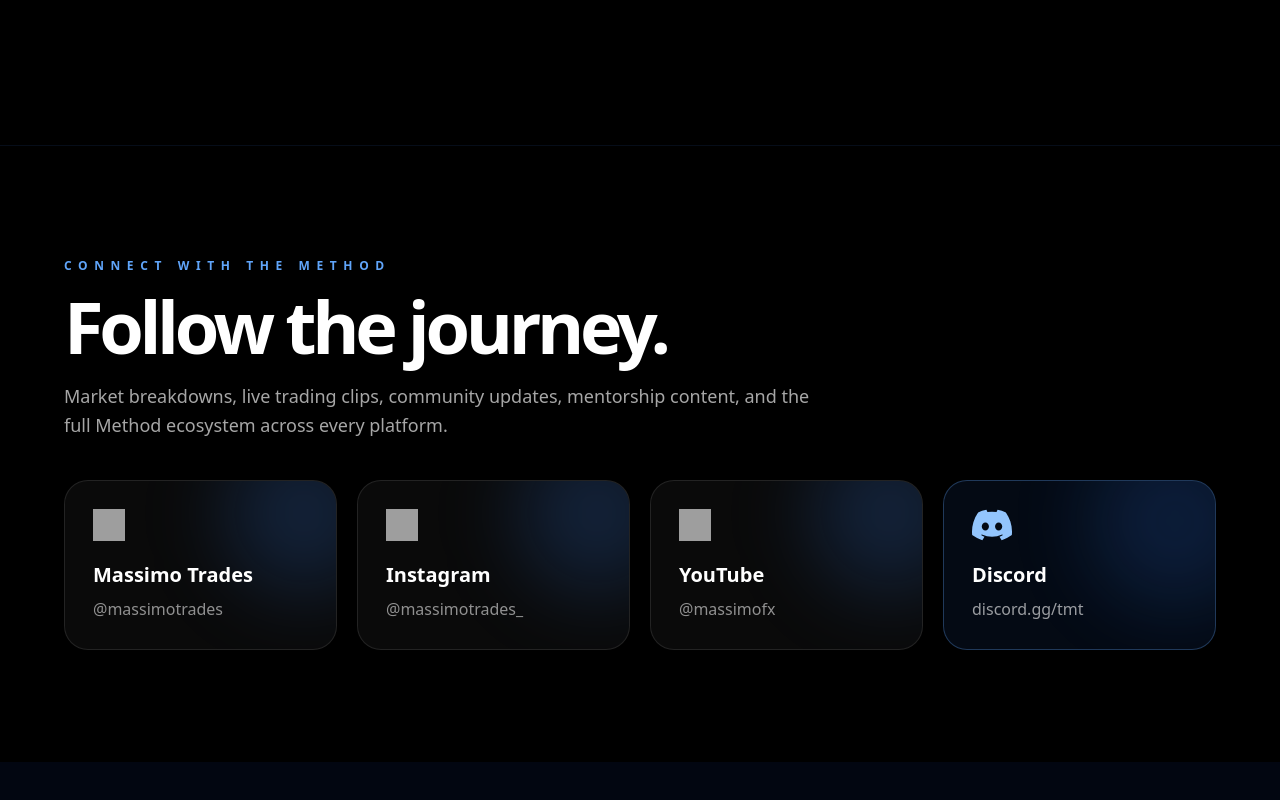
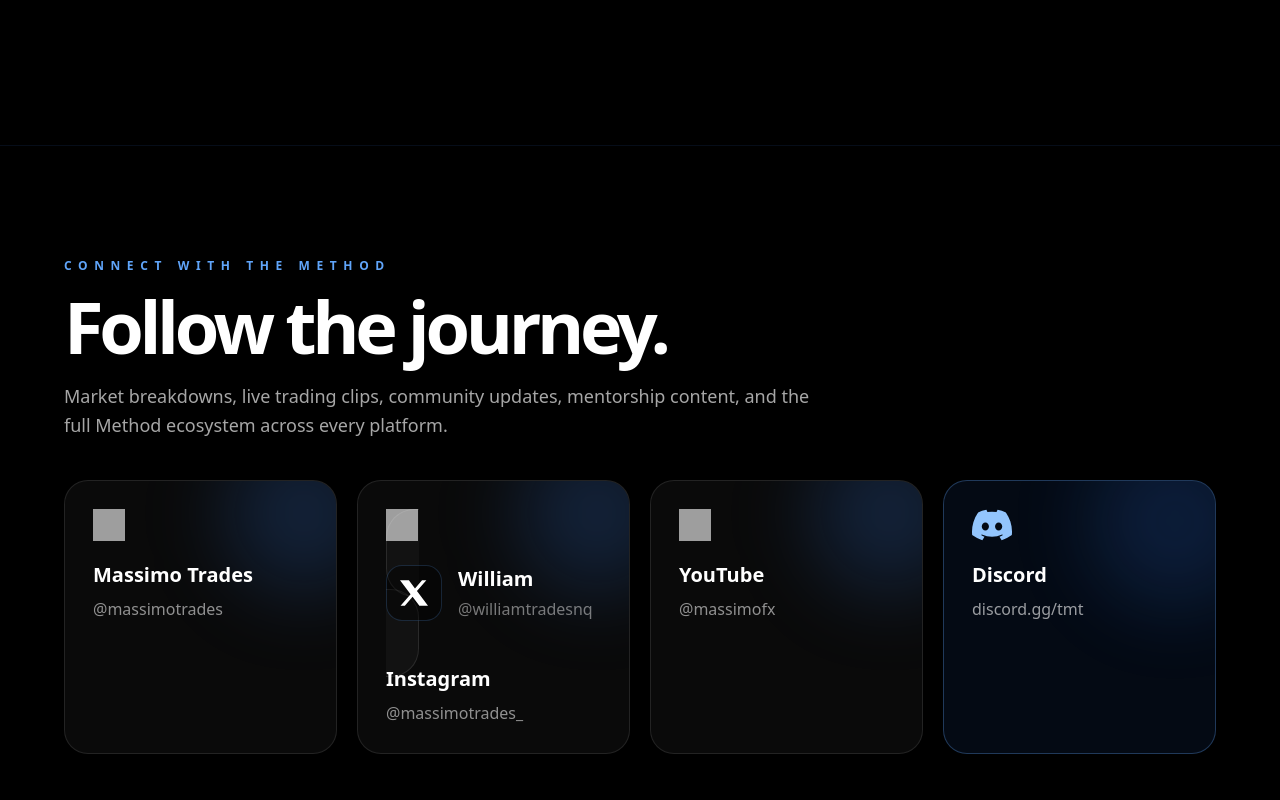
Before and after one commit to massimotrades/the-method-site, a React (Vite) app: page / in a window 1280 px wide. Shown: the part 4398-5198 px from the top of the page. Before the commit the page ends 5160 px from the top, so only its background shows below. Built offline with nearby package versions, Linux system fonts and the light colour scheme; grey boxes are pictures that could not be loaded.

Commit message:
Update main.jsx

```diff
--- a/src/main.jsx
+++ b/src/main.jsx
@@ -683,7 +683,35 @@
   src="https://cdn.simpleicons.org/instagram/white"
   alt="Instagram"
   className="h-8 w-8"
-/>
+/><a
+  href="https://x.com/williamtradesnq"
+  target="_blank"
+  rel="noopener noreferrer"
+  className="group relative overflow-hidden rounded-[28px] border border-white/10 bg-white/[.03] p-8 transition-all duration-300 hover:border-blue-400/35 hover:bg-blue-500/[.04] hover:shadow-[0_0_50px_rgba(0,119,255,.12)]"
+>
+  <div className="absolute inset-0 bg-[radial-gradient(circle_at_top_right,rgba(0,119,255,.12),transparent_40%)] opacity-0 transition duration-500 group-hover:opacity-100" />
+
+  <div className="relative z-10 flex items-center gap-4">
+    <div className="grid h-14 w-14 place-items-center rounded-2xl border border-blue-400/20 bg-black/40">
+      <svg
+        viewBox="0 0 24 24"
+        className="h-7 w-7 fill-white"
+      >
+        <path d="M18.901 1.153h3.68l-8.04 9.19L24 22.847h-7.406l-5.8-7.584-6.638 7.584H.474l8.6-9.83L0 1.153h7.594l5.243 6.932 6.064-6.932Z"/>
+      </svg>
+    </div>
+
+    <div>
+      <div className="text-xl font-black">
+        William
+      </div>
+
+      <div className="mt-1 text-white/45">
+        @williamtradesnq
+      </div>
+    </div>
+  </div>
+</a>
               <div className="relative z-10 mt-5 text-xl font-black">Instagram</div>
               <div className="relative z-10 mt-2 text-white/55">@massimotrades_</div>
             </a>
```
